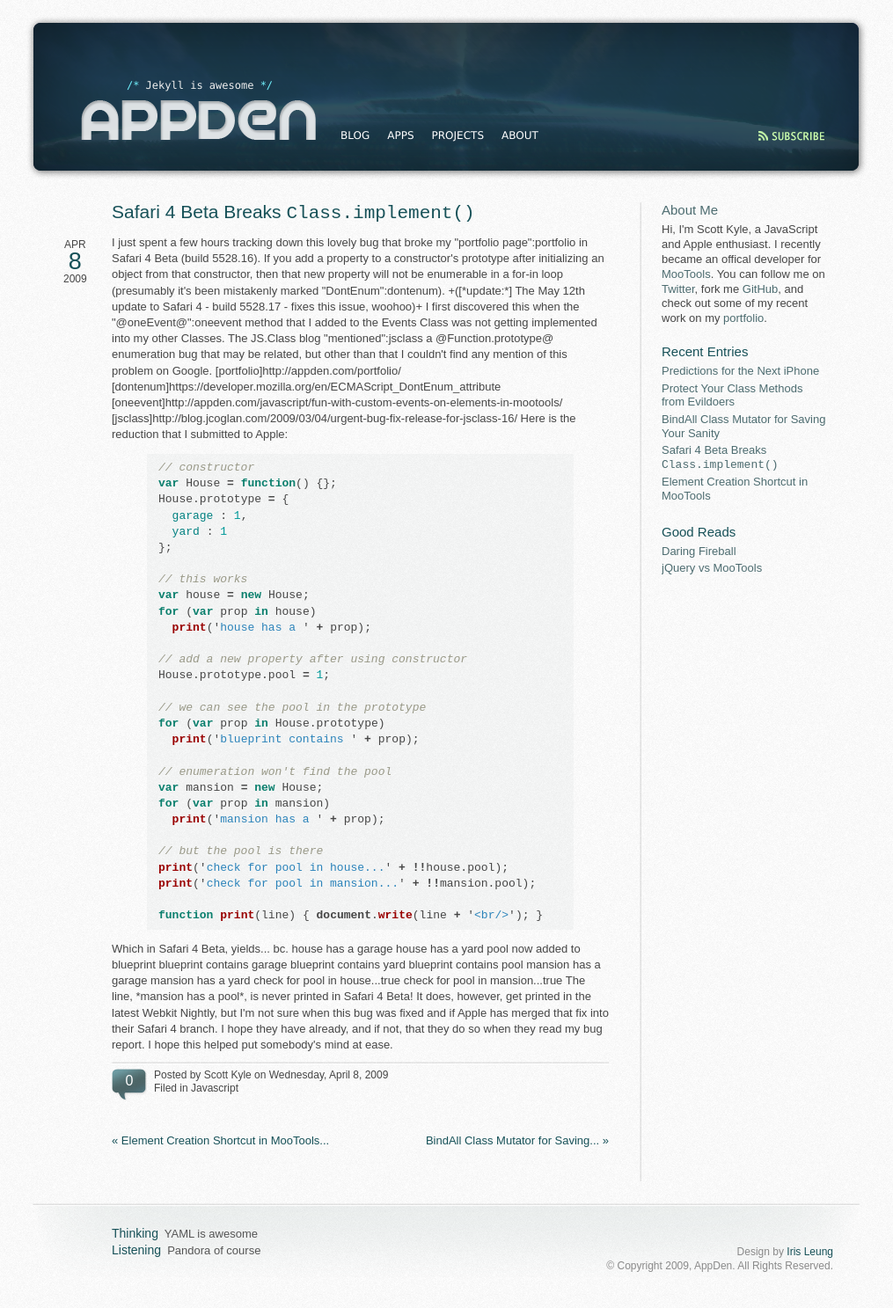
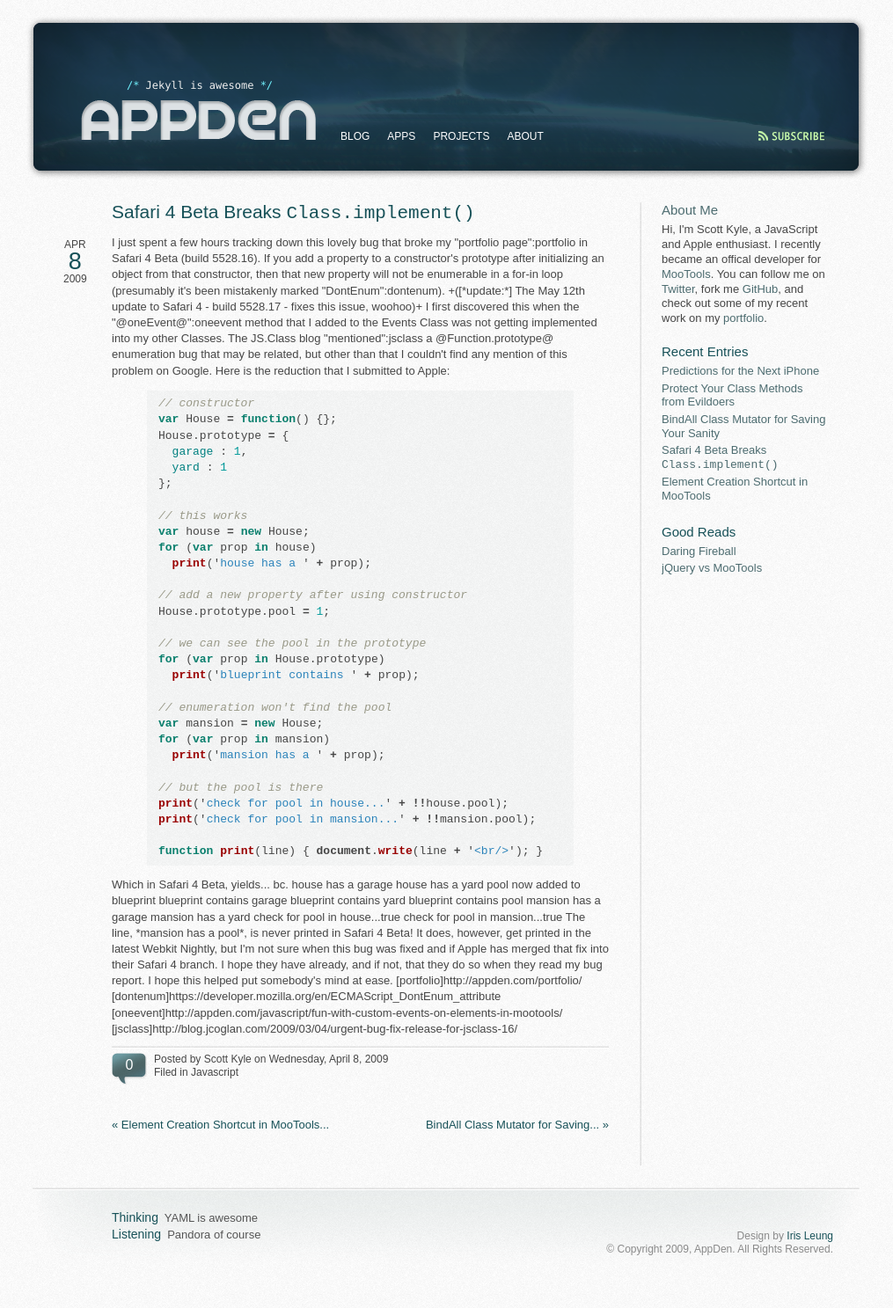
Before and after one commit to appden/appden.github.com, a Jekyll site: the page built from _posts/2009-04-08-safari-04-beta-breaks-classimplement.textile, in a window 1280 px wide. Shown: the whole page at 88% size, without its empty margins (133-1148 px from the left). Built offline with Jekyll 4.4.1, drawn with Linux system fonts in a browser that asks for light colours; comment, search, counter and statistics services are not loaded.

Commit message:
Just a bunch of edits in random places.

```diff
--- a/_layouts/default.html
+++ b/_layouts/default.html
@@ -14,7 +14,7 @@
 	<body>
 		<div id="header">
 			<h1>
-				<a href="{{ site.url }}">{{ site.title }}</a>
+				<a href="/">{{ site.title }}</a>
 			</h1>
 
 			<div>
--- a/_posts/2009-03-22-what-the-frak.textile
+++ b/_posts/2009-03-22-what-the-frak.textile
@@ -8,8 +8,6 @@
 
 I've been reading some discussions online (mainly on "Galactica SITREP":sitrep), and I decided to express my own critical opinions of _Daybreak, Part 2_ here, bullet style.
 
-
-[sitrep]http://galacticasitrep.blogspot.com/2009/03/open-thread-422-423-daybreak-part-2.html
 (double-space)* In the end, I find it frustrating the characters' Kobol religion eroded away from the show, with focus shifting solely onto the Baltar's and the Cylons' monotheistic beliefs.  I always enjoyed that tension between the dogmas.  I wish the Lords of Kobol were more clearly connected to Greek mythology of the new Earth.
 * Along with almost forgetting about their religion, my two most lingering questions were explained with angels.  Two of which, are inexplicably identical looking to Six and Baltar.  I don't get that.  Then the other one, Kara, came back into the universe as a corporal being with no knowledge of how she got there with a brand new Viper!  After leading the people to *two* Earths, she then realizes that she's completed her task and vanishes.  I agree with others who have mentioned the vanishing act as being a _[la]deus ex machina_.  I never saw how she was a "harbinger of death," unless that means the death of their modern civilization.
 * On that note, isn't it odd that an "angel" would have visions of her father (a really touching moment in the show, for sure)?  That feels to me like he was her guardian angel in a way -- an angel's angel.  What the frak?
@@ -22,3 +20,5 @@
 * The epilogue was cool and not cool.  I can't decide if I would have preferred the last scene with Adama to be the ending or not.
 
 Don't get me wrong, Battlestar Galactica has been one of the most incredible television sagas of all time.  It'll always hold a special place in my heart, and I feel thankful toward the cast and crew for making it such an exceptional experience.  I just can't help but feel a little disappointed by the final episodes of the show, though that may be because they set the bar too high and created too many plot lines to satisfyingly tie up in the end.
+
+[sitrep]http://galacticasitrep.blogspot.com/2009/03/open-thread-422-423-daybreak-part-2.html
--- a/_posts/2009-04-01-element-creation-shortcut-in-mootools.textile
+++ b/_posts/2009-04-01-element-creation-shortcut-in-mootools.textile
@@ -27,8 +27,6 @@
 
 +([*update:*] Apparently I'm not the first to think of this.  A couple weeks before I wrote this post, "this commit":github was made to MooTools 2.0 adding this capability to @new Element@. The idea came from "Thomas Aylott":subtle.  I am so happy to see this become a part of the next version of MooTools!)+
 
-[github]http://github.com/kamicane/mootools-core/commit/c157e231c36d9935053b26dedd08eeb50560f82f
-[subtle]http://subtlegradient.com/
 I know, [@$E@] was used in MooTools 1.1 for finding an element by a selector with an optional filter, but that is longer the case in MooTools 1.2.  Besides, [@$A@] and [@$H@] are used for to _create_ a new array or hash, respectively, so it seems only natural to me to use [@$E@] for creating an element.  If you don't like my reasoning, then you can change the name and I promise I won't hunt you down.
 
 {% highlight javascript %}
@@ -67,6 +65,8 @@
 
 fn2. My "last post":events on custom events was linked there!
 
+[github]http://github.com/kamicane/mootools-core/commit/c157e231c36d9935053b26dedd08eeb50560f82f
+[subtle]http://subtlegradient.com/
 [gist]http://gist.github.com/91433
 [twitter]http://twitter.com/mootools
 [events]http://appden.com/javascript/fun-with-custom-events-on-elements-in-mootools
--- a/_posts/2009-04-14-bindall-class-mutator-for-saving-your-sanity.textile
+++ b/_posts/2009-04-14-bindall-class-mutator-for-saving-your-sanity.textile
@@ -3,6 +3,7 @@
 title:    BindAll Class Mutator for Saving Your Sanity
 category: javascript
 ---
+
 MooTools is just the best JavaScript thing ever.  And I say that totally subjectively because I honestly don't have much experience with anything else other than jQuery.  Some of the design decisions are nothing short of genius -- custom events, element properties, and class mutators -- to name a few.
 
 The "Binds mutator":binds is particularly headache relieving.  My only issue with it is that you need to list out all the methods you want bound, which somehow, I am very prone to jacking up due to forgetfulness or quick refactoring.
--- a/index.html
+++ b/index.html
@@ -9,7 +9,7 @@
 {% if paginator.total_pages > 1 %}
 	<div id="pagination">
 		{% if paginator.previous_page %}
-			<a class="prev" href="/{%if paginator.previous_page > 1 %}page{{ paginator.previous_page }}/{% endif %}">&laquo; Previous</a>
+			<a class="prev" href="/{%if paginator.previous_page > 1 %}page{{ paginator.previous_page }}/{% endif %}">&laquo; Newer</a>
 		{% endif %}
 
 		{% for page in (1..paginator.total_pages) %}
@@ -21,7 +21,7 @@
 		{% endfor %}
 
 		{% if paginator.next_page %}
-			<a class="next" href="/page{{ paginator.next_page }}/">Next &raquo;</a>
+			<a class="next" href="/page{{ paginator.next_page }}/">Older &raquo;</a>
 		{% endif %}
 	</div>
 {% endif %}
```
Also changed, not shown: other parts of _posts/2009-04-14-bindall-class-mutator-for-saving-your-sanity.textile (+2 -3 lines), _posts/2009-03-25-lazy-list-comprehensions-in-javascript-a-lazy-evalution.textile (+3 -4 lines), _posts/2009-03-29-fun-with-custom-events-on-elements-in-mootools.textile (+3 -5 lines), _posts/2009-04-08-safari-04-beta-breaks-classimplement.textile (+5 -4 lines), README.md, lib/appden.css.
